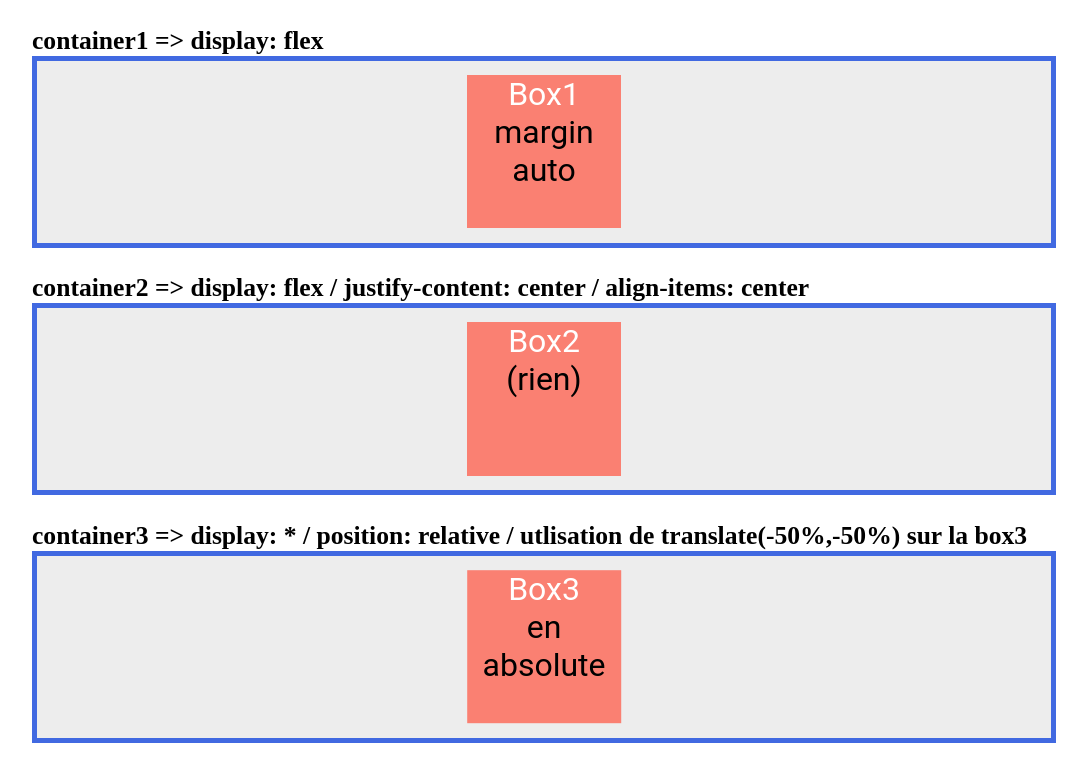
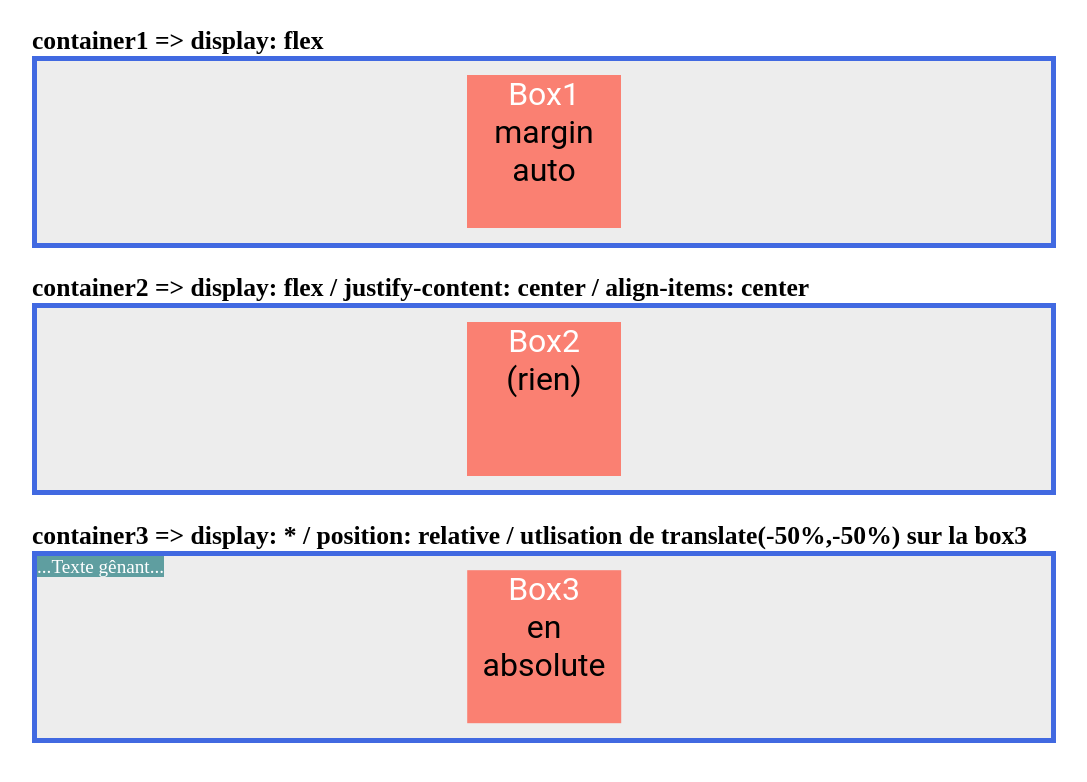
Before and after one commit to nadfri/Youtube-Tuto-Centrage-CSS, a plain HTML site: page index.html in a window 1280 px wide. Shown: the whole page, without its empty margins (96-1183 px from the left). Drawn offline with Linux system fonts and the light colour scheme.

Commit message:
modif de l'exemple 3

```diff
--- a/index.html
+++ b/index.html
@@ -24,7 +24,7 @@
     </div>
 
     <h3>container3 => display: * / position: relative / utlisation de translate(-50%,-50%) sur la box3</h3>
-    <div class="container container3">
+    <div class="container container3"><span>...Texte gênant...</span>
         <div class="box box3">
             <p>Box3</p>en absolute
         </div>
--- a/style.css
+++ b/style.css
@@ -24,6 +24,12 @@ h3{
 
 p{
     color: white;
+}
+
+span{
+    background-color: cadetblue;
+    color: white;
+    font-size: larger;
 }
 
 .box{
@@ -56,7 +62,7 @@ p{
 } */
 
 .container3{
-    position: relative;
+    position: relative; /*obligatoire pour que box3 prennent container3 comme reference et non la page*/
 }
 
 .box3{
@@ -64,5 +70,4 @@ p{
     top: 50%;
     left: 50%;
     transform: translate(-50%,-50%);
-
 }
```
